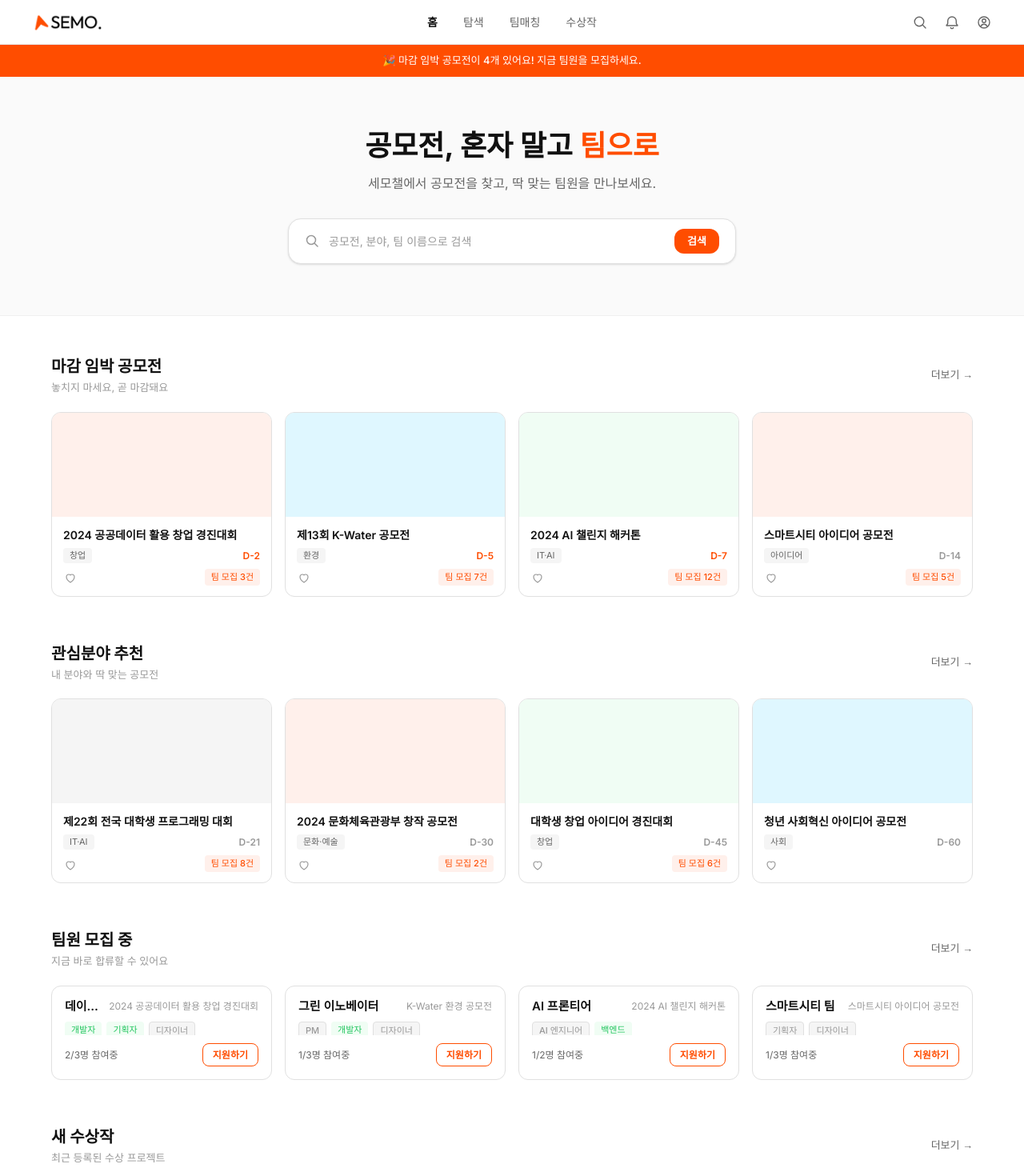
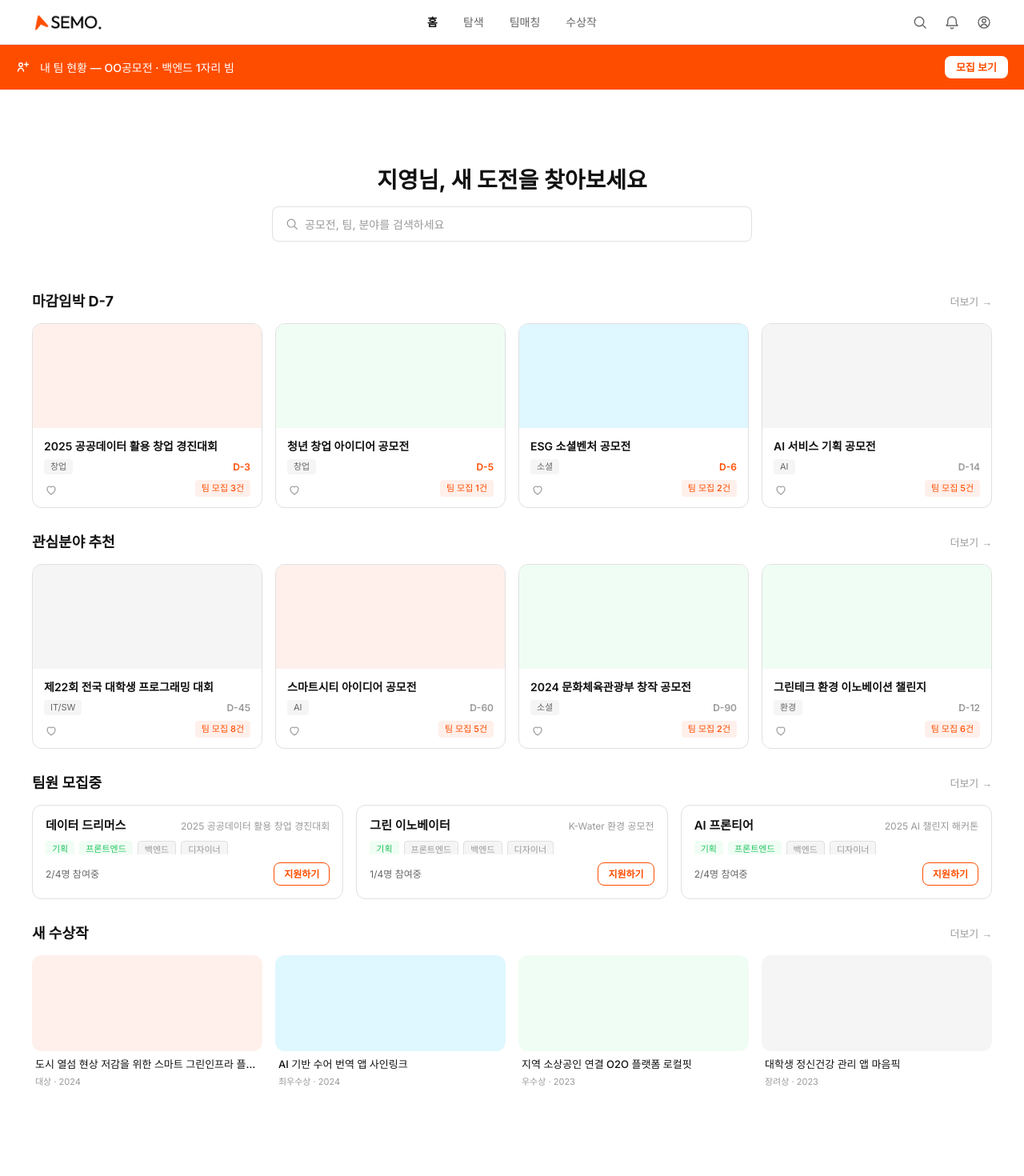
Before and after one commit to hjy080530/semochal, a Next.js app: page / in a window 1280 px wide. Shown: the top 1470 px of the page at 80% size. After the commit the page ends 1399 px from the top, so only its background shows below. Built offline with nearby package versions, Linux system fonts and the light colour scheme.

Commit message:
refactor(home): 목 데이터 분리 및 홈 페이지 간소화

```diff
--- a/app/page.tsx
+++ b/app/page.tsx
@@ -1,186 +1,67 @@
 import ContestCard from "@/components/ContestCard";
 import TeamCard from "@/components/TeamCard";
 import AwardCard from "@/components/AwardCard";
-import Link from "next/link";
-
-const URGENT_CONTESTS = [
-  { title: "2024 공공데이터 활용 창업 경진대회", category: "창업", dDay: 2, teamCount: 3, thumbnailColor: "#FFF0EB" },
-  { title: "제13회 K-Water 공모전", category: "환경", dDay: 5, teamCount: 7, thumbnailColor: "#DFF7FF" },
-  { title: "2024 AI 챌린지 해커톤", category: "IT·AI", dDay: 7, teamCount: 12, thumbnailColor: "#F0FDF4" },
-  { title: "스마트시티 아이디어 공모전", category: "아이디어", dDay: 14, teamCount: 5, thumbnailColor: "#FFF0EB" },
-];
-
-const RECOMMENDED_CONTESTS = [
-  { title: "제22회 전국 대학생 프로그래밍 대회", category: "IT·AI", dDay: 21, teamCount: 8, thumbnailColor: "#F5F5F5" },
-  { title: "2024 문화체육관광부 창작 공모전", category: "문화·예술", dDay: 30, teamCount: 2, thumbnailColor: "#FFF0EB" },
-  { title: "대학생 창업 아이디어 경진대회", category: "창업", dDay: 45, teamCount: 6, thumbnailColor: "#F0FDF4" },
-  { title: "청년 사회혁신 아이디어 공모전", category: "사회", dDay: 60, thumbnailColor: "#DFF7FF" },
-];
-
-const TEAMS = [
-  {
-    teamName: "데이터 드리머스",
-    contestName: "2024 공공데이터 활용 창업 경진대회",
-    roles: [
-      { name: "개발자", filled: true },
-      { name: "기획자", filled: true },
-      { name: "디자이너", filled: false },
-    ],
-    memberCount: 2,
-    maxMembers: 3,
-    deadline: "12/15",
-    tags: ["React", "Python"],
-  },
-  {
-    teamName: "그린 이노베이터",
-    contestName: "K-Water 환경 공모전",
-    roles: [
-      { name: "PM", filled: false },
-      { name: "개발자", filled: true },
-      { name: "디자이너", filled: false },
-    ],
-    memberCount: 1,
-    maxMembers: 3,
-    deadline: "12/20",
-    tags: ["환경", "IoT"],
-  },
-  {
-    teamName: "AI 프론티어",
-    contestName: "2024 AI 챌린지 해커톤",
-    roles: [
-      { name: "AI 엔지니어", filled: false },
-      { name: "백엔드", filled: true },
-    ],
-    memberCount: 1,
-    maxMembers: 2,
-    deadline: "12/10",
-    tags: ["ML", "FastAPI"],
-  },
-  {
-    teamName: "스마트시티 팀",
-    contestName: "스마트시티 아이디어 공모전",
-    roles: [
-      { name: "기획자", filled: false },
-      { name: "디자이너", filled: false },
-    ],
-    memberCount: 1,
-    maxMembers: 3,
-    deadline: "12/18",
-    tags: ["UX", "도시계획"],
-  },
-];
-
-const AWARDS = [
-  { title: "도시 열섬 현상 저감을 위한 스마트 그린인프라 플랫폼", prize: "대상", year: 2024, contestName: "스마트시티 공모전", thumbnailColor: "#FFF0EB" },
-  { title: "AI 기반 수어 번역 앱 사인링크", prize: "최우수상", year: 2024, contestName: "AI 챌린지", thumbnailColor: "#DFF7FF" },
-  { title: "지역 소상공인 연결 O2O 플랫폼 로컬핏", prize: "우수상", year: 2023, contestName: "창업 경진대회", thumbnailColor: "#F0FDF4" },
-  { title: "대학생 정신건강 관리 앱 마음픽", prize: "장려상", year: 2023, contestName: "헬스케어 공모전", thumbnailColor: "#F5F5F5" },
-];
+import SectionHeader from "@/components/ui/SectionHeader";
+import SearchField from "@/components/ui/SearchField";
+import { HOME_AWARDS, HOME_RECOMMENDED_CONTESTS, HOME_TEAMS, HOME_URGENT_CONTESTS } from "@/lib/mockData";
 
 export default function HomePage() {
   return (
     <div className="bg-surface">
-      {/* Accent Banner */}
-      <div className="bg-primary text-white text-center py-2.5 text-[13px] font-medium">
-        🎉 마감 임박 공모전이 4개 있어요! 지금 팀원을 모집하세요.
+      <div className="flex h-14 items-center justify-between bg-primary px-5 text-white">
+        <div className="flex items-center gap-3">
+          <span className="flex size-[18px] items-center justify-center">
+            <svg width="18" height="18" viewBox="0 0 18 18" fill="none" aria-hidden="true">
+              <circle cx="6" cy="6" r="2.2" stroke="currentColor" strokeWidth="1.4" />
+              <path d="M2.5 14c.5-2.5 1.7-3.8 3.5-3.8s3 1.3 3.5 3.8" stroke="currentColor" strokeWidth="1.4" strokeLinecap="round" />
+              <path d="M10.5 5.5h5M13 3v5" stroke="currentColor" strokeWidth="1.4" strokeLinecap="round" />
+            </svg>
+          </span>
+          <span className="text-[14px] font-medium leading-[17px]">내 팀 현황 — OO공모전 · 백엔드 1자리 빔</span>
+        </div>
+        <button className="h-7 rounded-lg bg-white px-3.5 text-[13px] font-semibold leading-4 text-primary">
+          모집 보기
+        </button>
       </div>
 
-      {/* Hero */}
-      <section className="bg-surface-subtle border-b border-divider py-16">
-        <div className="max-w-[1200px] mx-auto px-6 text-center">
-          <h1 className="text-[36px] font-bold text-text-900 mb-3 leading-tight">
-            공모전, 혼자 말고{" "}
-            <span className="text-primary">팀으로</span>
-          </h1>
-          <p className="text-[16px] text-text-600 mb-8">
-            세모챌에서 공모전을 찾고, 딱 맞는 팀원을 만나보세요.
-          </p>
-          <div className="flex items-center max-w-[560px] mx-auto bg-surface border border-border rounded-2xl px-5 py-3 shadow-sm">
-            <svg width="18" height="18" viewBox="0 0 18 18" fill="none" className="shrink-0 mr-3">
-              <circle cx="8" cy="8" r="5.5" stroke="#999999" strokeWidth="1.5" />
-              <path d="M12.5 12.5L16 16" stroke="#999999" strokeWidth="1.5" strokeLinecap="round" />
-            </svg>
-            <input
-              type="search"
-              placeholder="공모전, 분야, 팀 이름으로 검색"
-              className="flex-1 text-[14px] text-text-900 placeholder-text-400 outline-none bg-transparent"
-            />
-            <button className="ml-3 px-4 py-1.5 bg-primary text-white text-[13px] font-semibold rounded-xl hover:bg-orange-600 transition-colors">
-              검색
-            </button>
-          </div>
-        </div>
-      </section>
+      <div className="mx-auto flex w-full max-w-[1200px] flex-col gap-8 py-8">
+        <section className="flex h-[190px] flex-col items-center gap-4 pb-8 pt-16">
+          <h1 className="text-[28px] font-bold leading-[34px] text-text-900">지영님, 새 도전을 찾아보세요</h1>
+          <SearchField placeholder="공모전, 팀, 분야를 검색하세요" className="w-[600px]" />
+        </section>
 
-      <div className="max-w-[1200px] mx-auto px-6 py-12 space-y-14">
-        {/* 마감 임박 */}
         <section>
-          <div className="flex items-center justify-between mb-5">
-            <div>
-              <h2 className="text-[20px] font-bold text-text-900">마감 임박 공모전</h2>
-              <p className="text-[13px] text-text-400 mt-0.5">놓치지 마세요, 곧 마감돼요</p>
-            </div>
-            <Link href="/explore" className="text-[13px] font-medium text-text-600 hover:text-primary transition-colors">
-              더보기 →
-            </Link>
-          </div>
+          <SectionHeader title="마감임박 D-7" href="/explore" />
           <div className="grid grid-cols-4 gap-4">
-            {URGENT_CONTESTS.map((c) => (
-              <ContestCard key={c.title} {...c} />
+            {HOME_URGENT_CONTESTS.map((c) => (
+              <ContestCard key={c.title} {...c} href="/contest" />
             ))}
           </div>
         </section>
 
-        {/* 관심분야 추천 */}
         <section>
-          <div className="flex items-center justify-between mb-5">
-            <div>
-              <h2 className="text-[20px] font-bold text-text-900">관심분야 추천</h2>
-              <p className="text-[13px] text-text-400 mt-0.5">내 분야와 딱 맞는 공모전</p>
-            </div>
-            <Link href="/explore" className="text-[13px] font-medium text-text-600 hover:text-primary transition-colors">
-              더보기 →
-            </Link>
-          </div>
+          <SectionHeader title="관심분야 추천" href="/explore" />
           <div className="grid grid-cols-4 gap-4">
-            {RECOMMENDED_CONTESTS.map((c) => (
-              <ContestCard key={c.title} {...c} />
+            {HOME_RECOMMENDED_CONTESTS.map((c) => (
+              <ContestCard key={c.title} {...c} href="/contest" />
             ))}
           </div>
         </section>
 
-        {/* 팀원 모집 중 */}
         <section>
-          <div className="flex items-center justify-between mb-5">
-            <div>
-              <h2 className="text-[20px] font-bold text-text-900">팀원 모집 중</h2>
-              <p className="text-[13px] text-text-400 mt-0.5">지금 바로 합류할 수 있어요</p>
-            </div>
-            <Link href="/team" className="text-[13px] font-medium text-text-600 hover:text-primary transition-colors">
-              더보기 →
-            </Link>
-          </div>
-          <div className="grid grid-cols-4 gap-4">
-            {TEAMS.map((t) => (
+          <SectionHeader title="팀원 모집중" href="/team" />
+          <div className="grid grid-cols-3 gap-4">
+            {HOME_TEAMS.slice(0, 3).map((t) => (
               <TeamCard key={t.teamName} {...t} />
             ))}
           </div>
         </section>
 
-        {/* 새 수상작 */}
         <section>
-          <div className="flex items-center justify-between mb-5">
-            <div>
-              <h2 className="text-[20px] font-bold text-text-900">새 수상작</h2>
-              <p className="text-[13px] text-text-400 mt-0.5">최근 등록된 수상 프로젝트</p>
-            </div>
-            <Link href="/awards" className="text-[13px] font-medium text-text-600 hover:text-primary transition-colors">
-              더보기 →
-            </Link>
-          </div>
+          <SectionHeader title="새 수상작" href="/awards" />
           <div className="grid grid-cols-4 gap-4">
-            {AWARDS.map((a) => (
-              <AwardCard key={a.title} {...a} />
+            {HOME_AWARDS.map((a) => (
+              <AwardCard key={a.title} {...a} href="/awards" variant="home" />
             ))}
           </div>
         </section>
```
